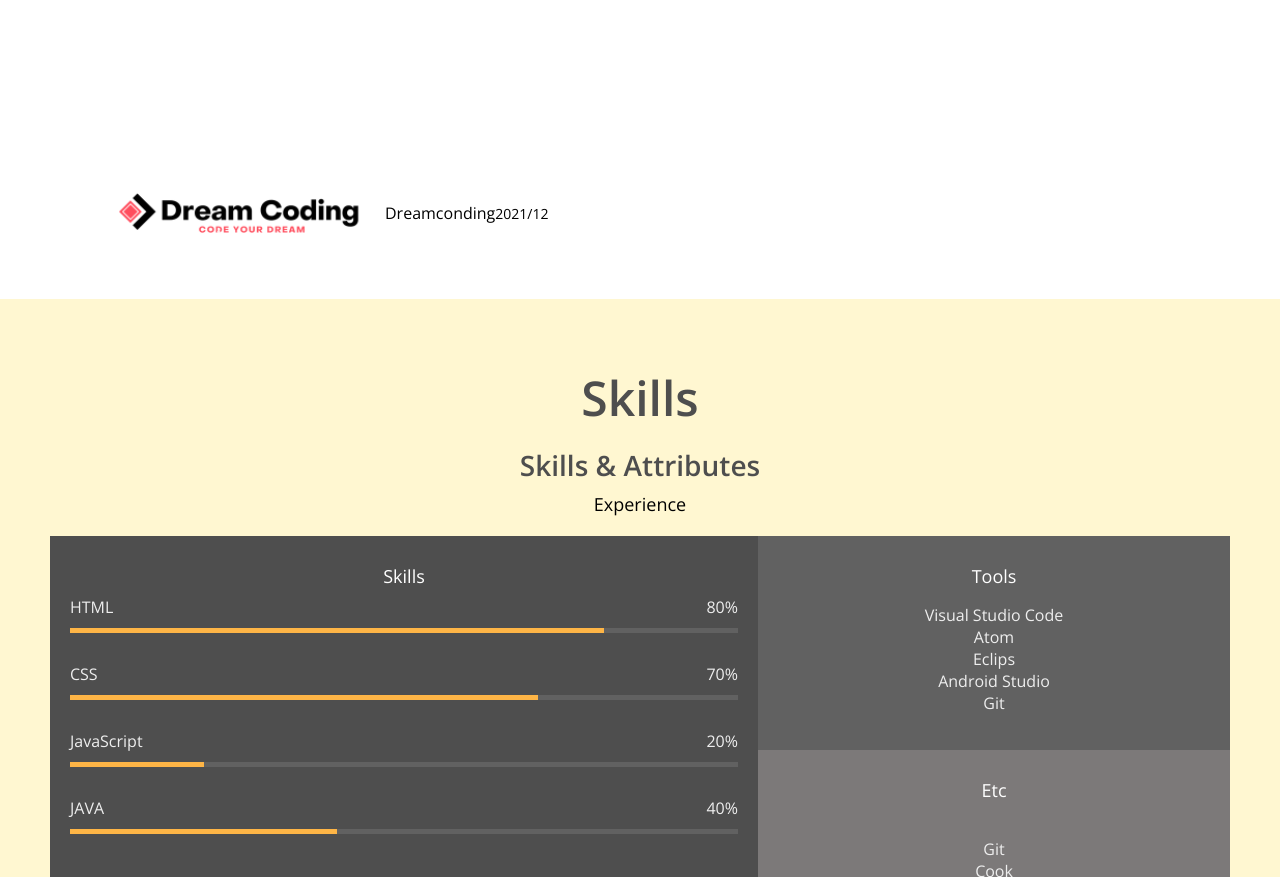
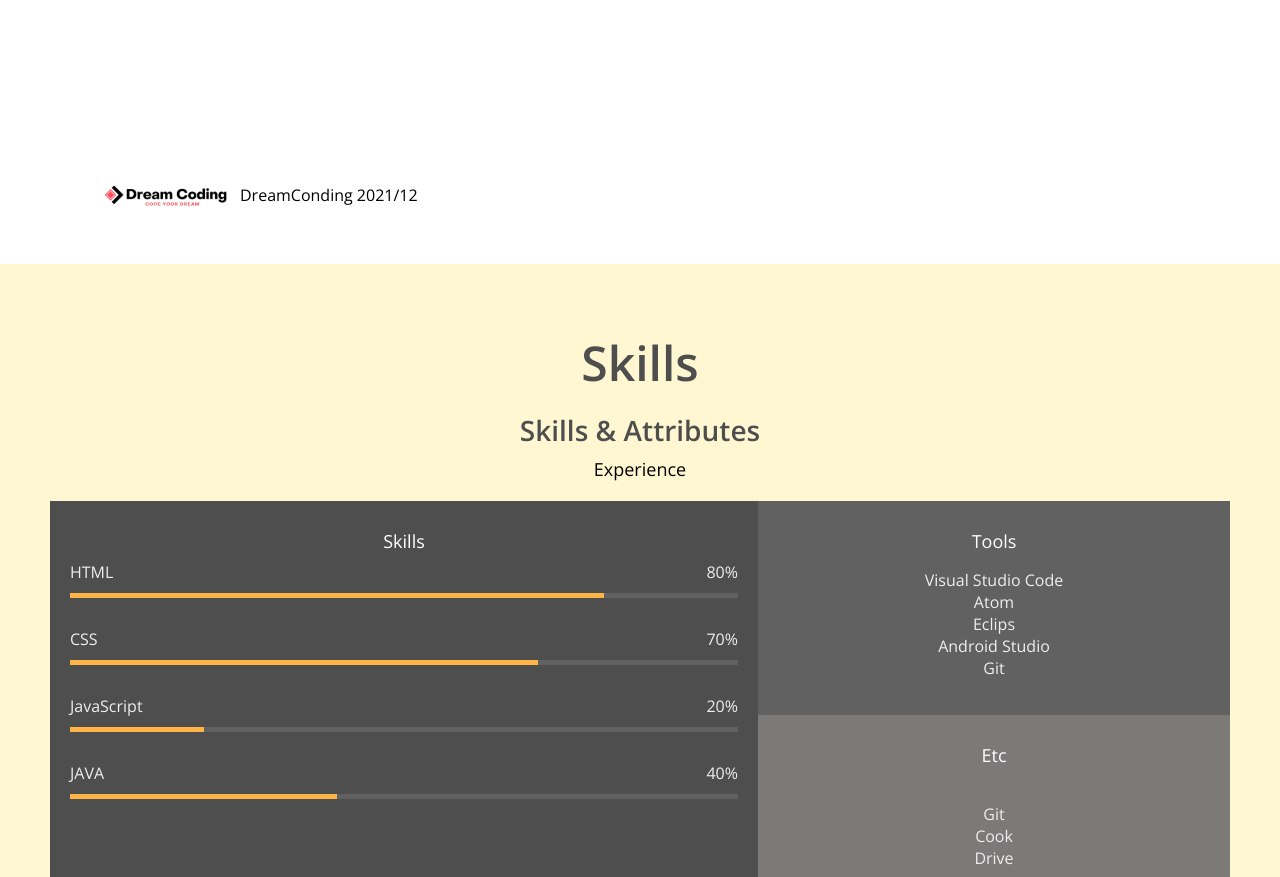
Before and after one commit to 2-phones/portfolio, a plain HTML site: page index.html in a window 1280 px wide. Shown: the part 1230-2107 px from the top of the page. Drawn offline with nearby package versions, Linux system fonts and the light colour scheme.

Commit message:
Add files via upload

```diff
--- a/index.html
+++ b/index.html
@@ -87,12 +87,9 @@
                     </div>
                 </div>
                 <div class="about__education">
-                    <div class="education">
                             <div class="education__description">
-                            <img src="imgs/jobs/dreamcodinglogo.png" alt="dreamcoding" class="job__logo">
-                            <p class="education__name">Dreamconding</p>
-                            <p class="education__period">2021/12</p>
-                        </div>
+                            <img src="imgs/jobs/dreamcodinglogo.png" alt="dreamcoding" class="education__logo">
+                            <span class="education__name">DreamConding 2021/12</span>
                     </div>
 
                 </div>
```
